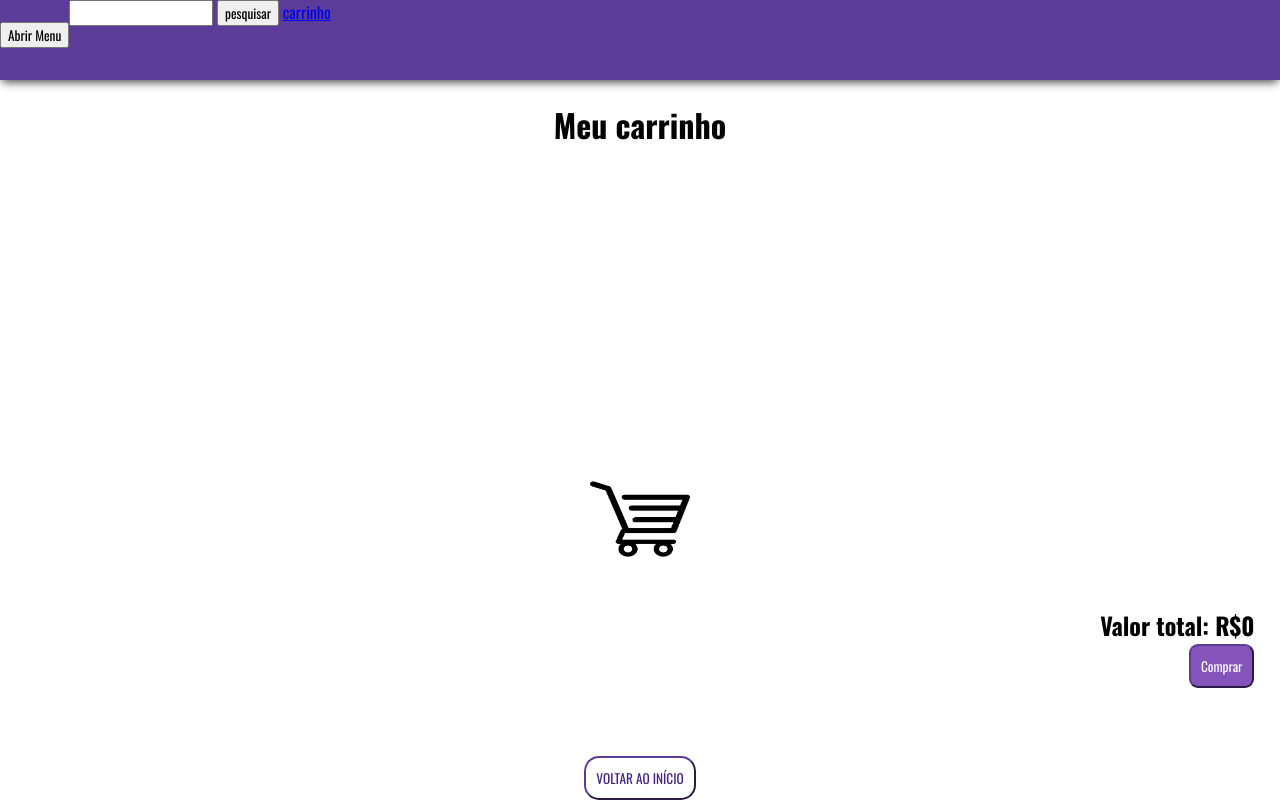
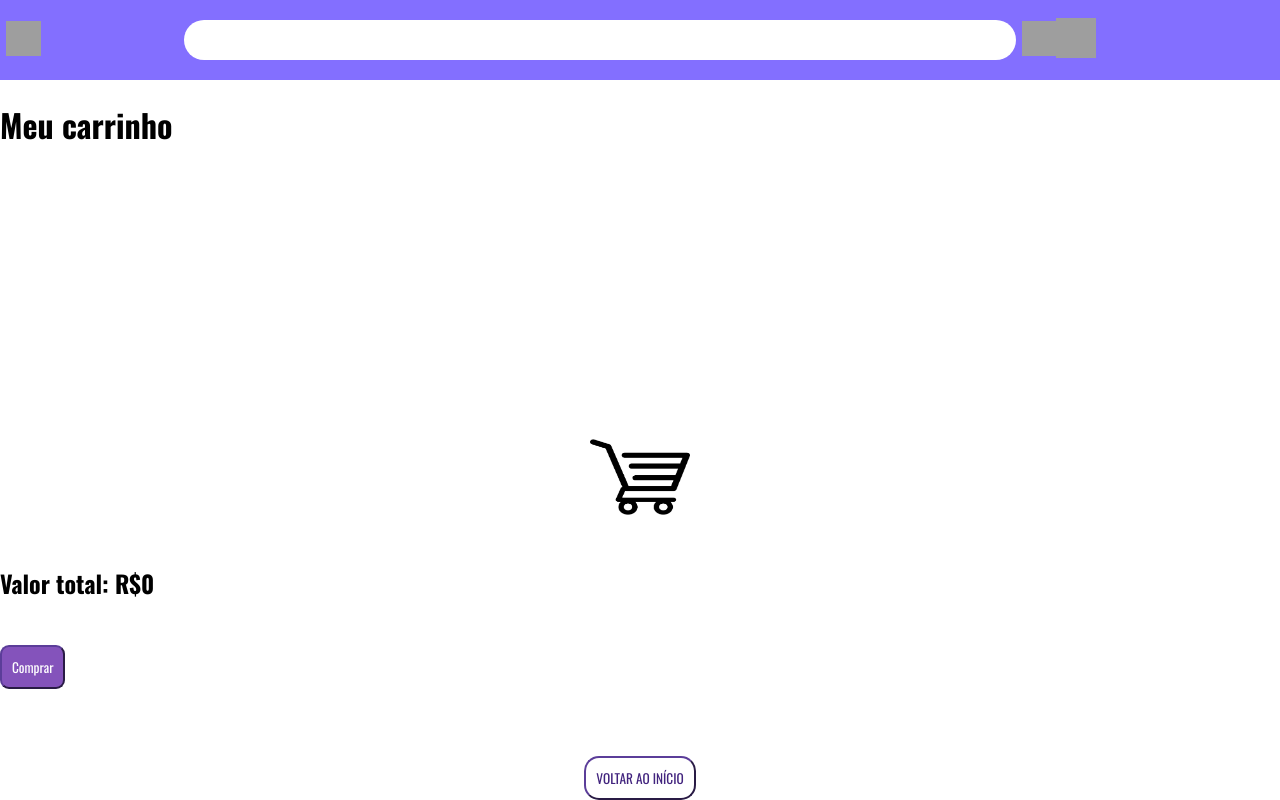
Before and after one commit to erickovisck/TCC_COT, a PHP site: page /carrinho.php in a window 1280 px wide. Run offline with PHP 8.4, Linux system fonts and the light colour scheme; a user stored in the database is signed in; data comes from the database, SQL or seed files in the repository; grey boxes are pictures that could not be loaded.

Commit message:
Update carrinho.php

```diff
--- a/carrinho.php
+++ b/carrinho.php
@@ -1,49 +1,4 @@
-<!DOCTYPE html>
-<html lang="en">
-<head>
-    <meta charset="UTF-8">
-    <meta name="viewport" content="width=device-width, initial-scale=1.0">
-    <link rel="stylesheet" href="assets/css/carrinho.css">
-    <title>Carrinho</title>
-</head>
-<body>
-    <header class="cabecalho">
-        <div class="btnMenu">
-            <button id="toggleButton">Abrir Menu</button>
-        </div>
-        <div class="pesquisa">
-            <form action="" method="post">
-<input type="text" name="pesquisa">
-<input type="submit" value="pesquisar">
-<a href="carrinho.php"> carrinho</a>
-</form>
-        </div>
-        <div class="cabecalhoMenu">
-                <div class="headerMenu">
-                    <div class="closeMenu">
-                        <button id="toggleButton2">Fechar Menu</button>
-                    </div>
-                    <div class="headerMenuTitle">
-                        <h2>
-                            <img src="">
-                            Olá
-                        </h2>
-                    </div>
-                </div>
-                <div class="contentMenu">
-                    <ul>
-                        <li><a href="perfil.php">Perfil</a></li>
-                        <li><a href="ajuda.php">Ajuda</a></li>
-                        <li><a href="configuracoes.php">Configurações</a></li>
-                        <li><a href="amigos.php">Amigos</a></li>
-                        <li><a href="autores.php">Autores</a></li>
-                        <li><a href="sobre_nos.php">Sobre nós</a></li>
-                        <li><a href="sair.php">Sair</a></li>
-                    </ul>
-                </div>
 
-        </div>
-    </header>
 <?php
 require_once "conexao/conexao.php";
 session_start();
@@ -79,13 +34,63 @@ if (isset($_POST["selecionado"])) {
 }
 
 ?>
+
 <!DOCTYPE html>
 <html lang="en">
+
 <head>
-    <!-- Metatags, título, estilos, etc. -->
-    <link rel="stylesheet" href="assets/css/carrinho.css">
+    <meta charset="UTF-8">
+    <meta name="viewport" content="width=device-width, initial-scale=1.0">
+    <title>Document</title>
+    <link rel="stylesheet" href="assets/css/estilo.css">
+
 </head>
+
 <body>
+    <div class="cabecalho">
+        <div class="btnMenu">
+            <button id="toggleButton"><img src="imagens/menu_FILL0_wght400_GRAD0_opsz24.png"></button>
+        </div>
+        <form action="" method="post" class="botpesquisa">
+            <input type="text" name="pesquisa" id="pesquisa">
+            <button type="submit" name="pesquisar" id="iconpesquisa">
+                <img src="imagens/search_FILL0_wght400_GRAD0_opsz24.png">
+            </button>
+            <div class="carrinho">
+                <a href="carrinho.php"> <img src="imagens/shopping_cart_FILL0_wght400_GRAD0_opsz24.png"
+                        id="carrinho"></a>
+            </div>
+        </form>
+
+    </div>
+    <!--     menu lateral -->
+    <div class="cabecalhoMenu">
+        <div class="headerMenu">
+            <div class="closeMenu">
+                <button id="toggleButton2"><img src="imagens/close_FILL0_wght400_GRAD0_opsz24">
+                </button>
+            </div>
+            <div class="headerMenuTitle">
+
+            </div>
+        </div>
+        <div class="contentMenu">
+            <ul>
+                <h2>Usuário: <?= $usuario['nome_usuario']?> </h2>
+                <li><a href="inicial.php">Inicial</a></li>
+                <li><a href="perfil.php">Perfil</a></li>
+                <li><a href="ajuda.php">Ajuda</a></li>
+                <li><a href="configuracoes.php">Configurações</a></li>
+                <li><a href="amigos.php">Amigos</a></li>
+                <li><a href="autores.php">Autores</a></li>
+                <li><a href="sobre_nos.php">Sobre nós</a></li>
+                <li><a href="sair.php">Sair</a></li>
+            </ul>
+        </div>
+
+    </div>
+    <!--  fim menu -->
+    <script src="script.js"></script>
 
     <h1>Meu carrinho</h1>
     <div class="imagem_carrinho">
@@ -127,8 +132,9 @@ if (isset($_POST["selecionado"])) {
         $resultado=$conexao->query($sqll);
         if($resultado){
 
-            header("Location: carrinho.php");
-            echo "Compra realizada com sucesso!";
+
+            echo"<script language='javascript' type='text/javascript'>alert('Compra realizada com sucesso!')
+            ;window.location.href='carrinho.php'</script>";
              $novolimite=$dados['limite']-$totalpreco;
              $sql3="UPDATE cartao_credito
              SET limite='$novolimite'
@@ -139,7 +145,9 @@ if (isset($_POST["selecionado"])) {
 
              }
         }else{
-            echo "erro na sua compra".$conexao->error;
+
+            echo"<script language='javascript' type='text/javascript'>alert('erro na sua compra')
+            ;window.location.href='carrinho.php'</script>".$conexao->error;
         }
     }else{
         $saldo= "saldo insuficiente (R$". $dados['limite'].")";
@@ -148,17 +156,18 @@ if (isset($_POST["selecionado"])) {
     ?>
 
     <form method="post" action="">
-        <h2> Valor total: R$<?=$totalpreco?> <br>
+        <div class="carrinhos">
+        <h2> Valor total: R$<?=$totalpreco?></div> <br>
             <input type="submit" name="comprarcarrinho" id="btncomprar" value="Comprar"> </input>
-        <h3><?= $saldo?> </h3>
+            <div class="carrinhos">
+            <h3><?= $saldo?> </h3></div>
     </form> <br> <br>
     <div class="voltarpagina">
         <form method="" action="inicial.php">
             <input type="submit" id="voltainc" value="VOLTAR AO INÍCIO">
     </div>
     </form>
+
 </body>
+
 </html>
-<script src="script.js"></script>
-</body>
-</html>
```
Lines whose indentation alone changed are shown as unchanged.
